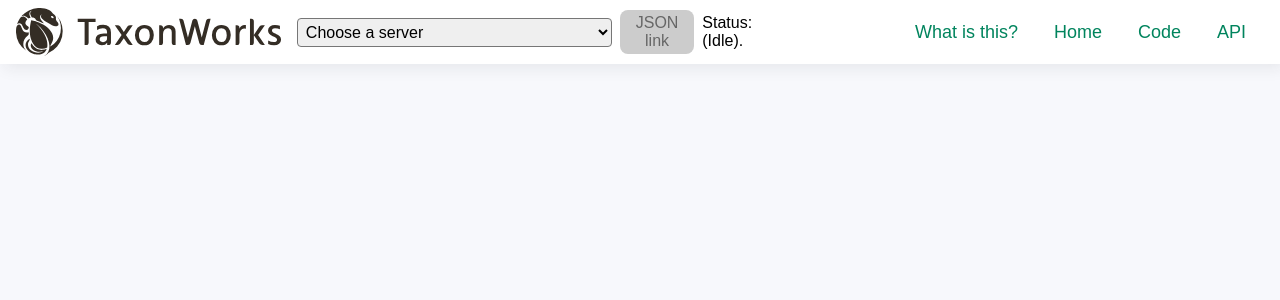
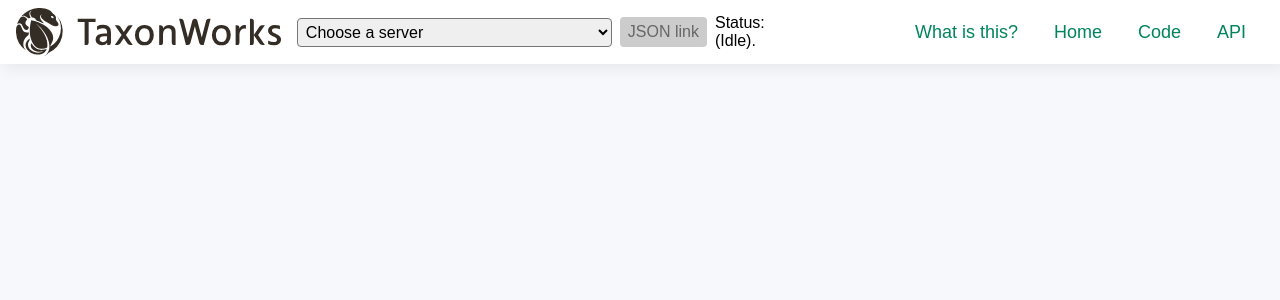
Before and after one commit to SpeciesFileGroup/taxonworks_stats, a Vue app: page / in a window 1280 px wide. Shown: the top 300 px of the page. Built offline with nearby package versions, Linux system fonts and the light colour scheme.

Commit message:
Removed tap highlight

```diff
--- a/src/App.vue
+++ b/src/App.vue
@@ -124,10 +124,9 @@ export default {
     text-decoration: none;
     background-color: #00845D;
     color: white;
-    padding: 4px;
     border: none;
-    padding: 4px 8px;
-    border-radius: 8px;
+    padding: 6px 8px;
+    border-radius: 4px;
   }
 
   button:disabled,
@@ -141,4 +140,11 @@ export default {
     color: #00845D;
   }
 
+  input,
+  button,
+  select,
+  a {
+    -webkit-tap-highlight-color: rgba(0,0,0,0);
+  }
+
 </style>
--- a/src/components/HeaderNav.vue
+++ b/src/components/HeaderNav.vue
@@ -94,6 +94,10 @@ export default {
     font-size: 20px;
   }
 
+  .toggle:focus {
+    outline:0;
+  }
+
   .item {
     font-size: 18px;
     padding:0px 1em;
--- a/src/components/ServerSelector.vue
+++ b/src/components/ServerSelector.vue
@@ -83,6 +83,7 @@ export default {
 
   .json-button {
     margin:0px 8px;
+    white-space: nowrap;
   }
 
   .status {
```
